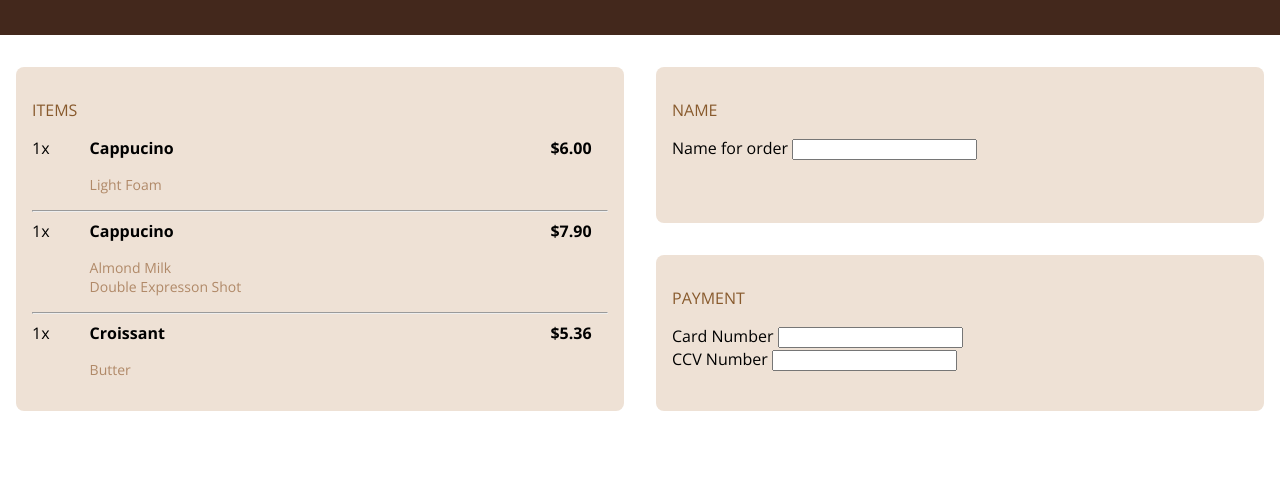
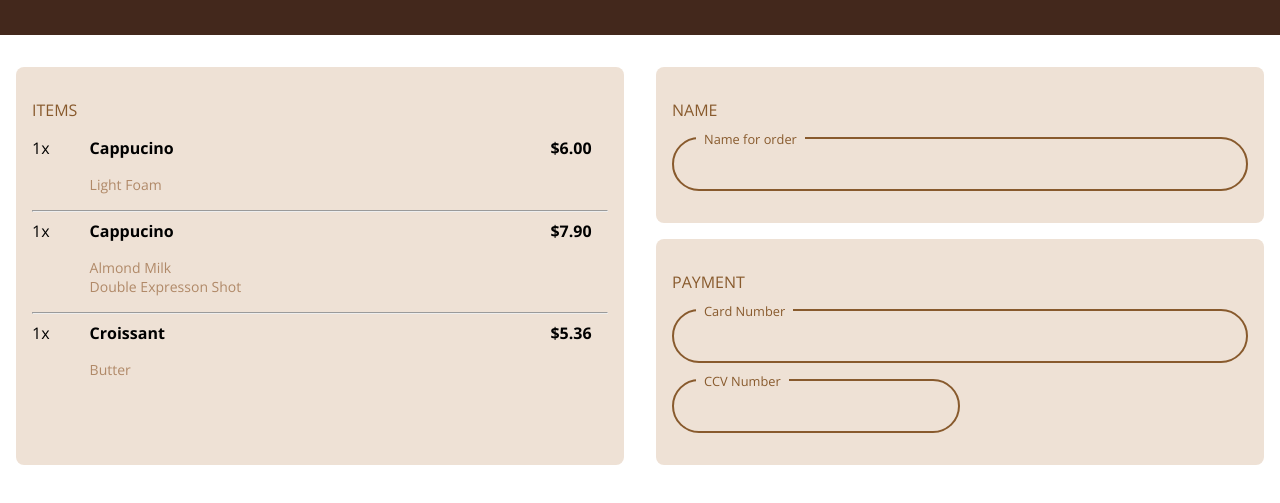
Before and after one commit to umarmuha/coffee_shop_checkout, a website: page index.html in a window 1280 px wide. Shown: the part 83-586 px from the top of the page. Drawn offline with nearby package versions, Linux system fonts and the light colour scheme.

Commit message:
Adding html and classes for the name & payment input fields
the interesting part was to create the input and its label in a group and then use positioning to give the label a hover effect.
Adds the name and payment cards in the same column to make the grid area a little easier.

```diff
--- a/index.html
+++ b/index.html
@@ -55,24 +55,29 @@
           </li>
         </ul>
       </div>
-      <div class="card2 brand-card">
-        <h3>NAME</h3>
-        <label for="name">Name for order</label>
-        <input type="text" id="name" name="name" />
-      </div>
-      <div class="card3 brand-card">
-        <h3>PAYMENT</h3>
-        <div>
-          <inputgroup>
-            <label for="cardnumber">Card Number</label>
+      <div class="card2">
+        <div class="brand-card">
+          <h3>NAME</h3>
+          <div class="input-group">
+            <label class="input-label" for="name">Name for order</label>
+            <input type="text" id="name" name="name" />
+          </div>
+        </div>
+        <div class="brand-card">
+          <h3>PAYMENT</h3>
+          <div class="input-group">
+            <label class="input-label" for="cardnumber">Card Number</label>
             <input type="text" id="cardnumber" name="cardnumber" />
-          </inputgroup>
-        </div>
-        <div>
-          <inputgroup>
-            <label for="ccvnumber">CCV Number</label>
-            <input type="text" id="ccvnumber" name="ccvnumber" />
-          </inputgroup>
+          </div>
+          <div class="input-group">
+            <label class="input-label" for="ccvnumber">CCV Number</label>
+            <input
+              class="input-cvv"
+              type="text"
+              id="ccvnumber"
+              name="ccvnumber"
+            />
+          </div>
         </div>
       </div>
     </div>
--- a/style.css
+++ b/style.css
@@ -62,14 +62,14 @@
 .card1 {
   grid-area: card1;
   grid-column: 1;
-  grid-row: 1 / 3;
+  grid-row: 1 / 2;
 }
 
-/* .items { */
-/*   list-style: none; */
-/*   padding: 0; */
-/*   margin: 0; */
-/* } */
+.card2 {
+  grid-area: card2;
+  grid-column: 2;
+  grid-row: 1 / 2;
+}
 
 .item {
   display: grid;
@@ -101,3 +101,31 @@
   grid-area: price;
   font-weight: bold;
 }
+
+.input-group {
+  position: relative;
+  margin-bottom: 1rem;
+}
+
+input {
+  border: 2px #885a2d solid;
+  border-radius: 100px;
+  padding: 1rem;
+  font-size: 1rem;
+  width: 100%;
+  background-color: #eee1d5;
+}
+
+.input-cvv {
+  width: 50%;
+}
+
+.input-label {
+  position: absolute;
+  top: -7px;
+  left: 1.5rem;
+  font-size: 0.8rem;
+  background-color: #eee1d5;
+  color: #885a2d;
+  padding: 0 0.5rem;
+}
```
